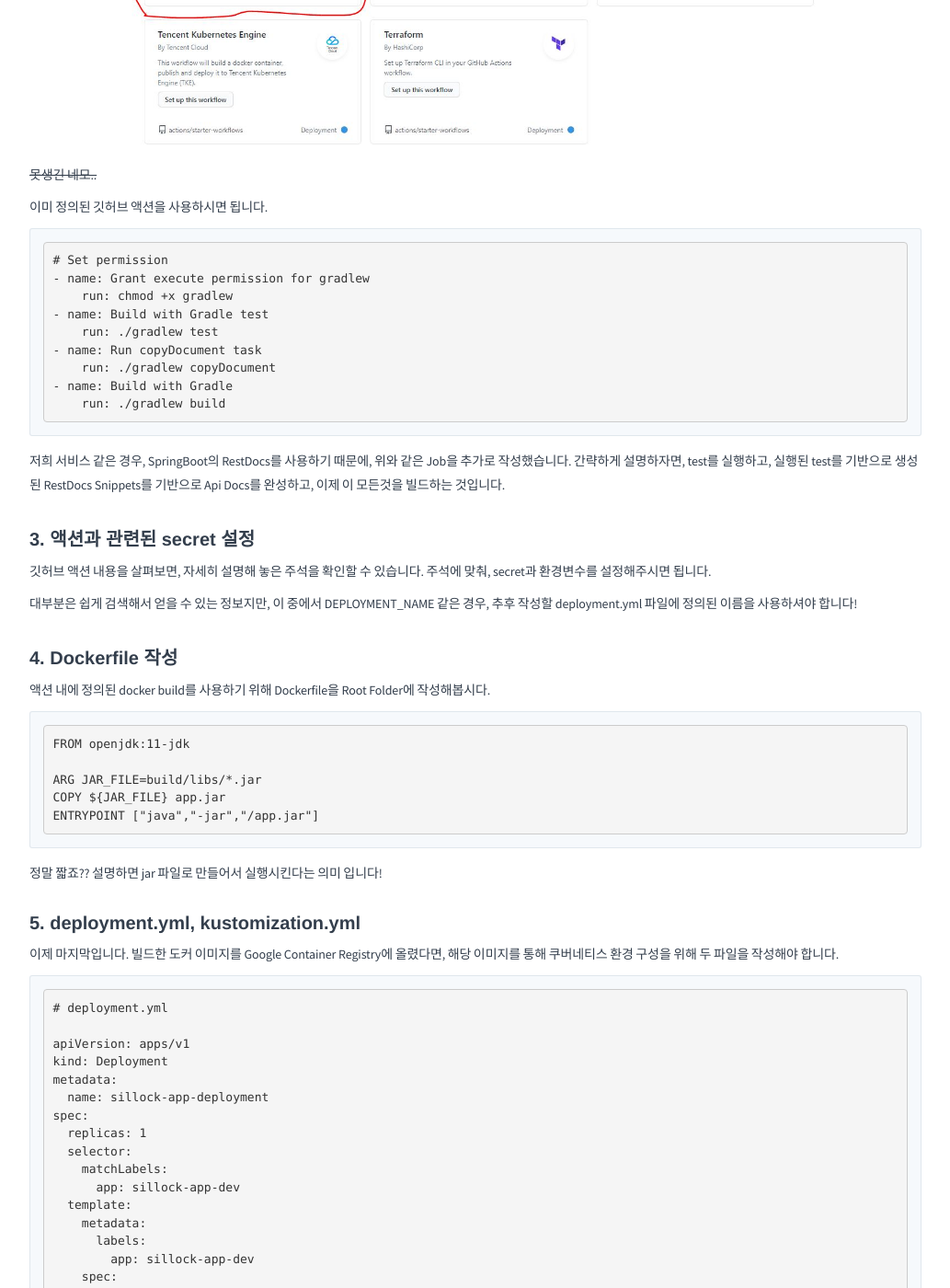
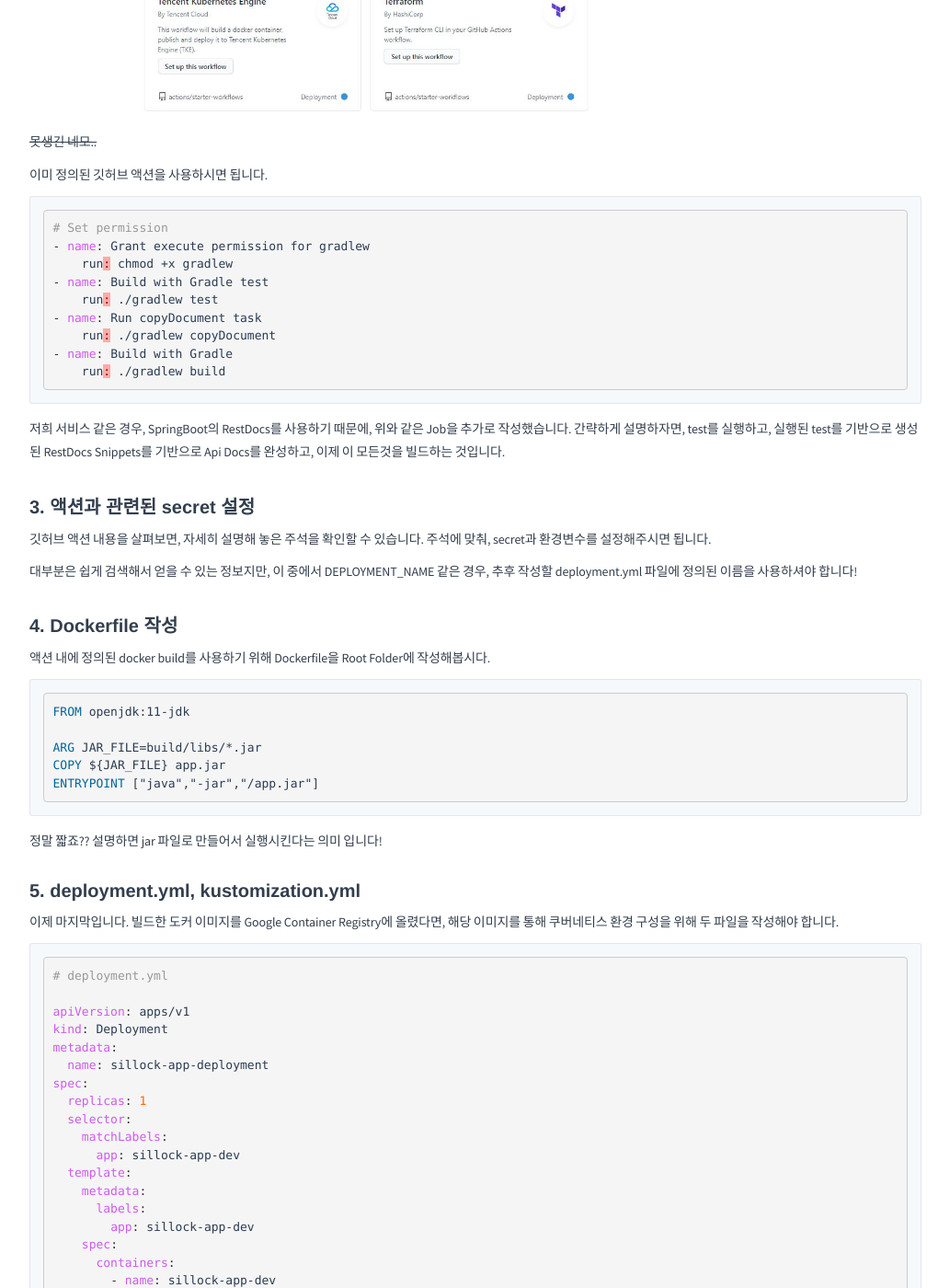
Before and after one commit to ourtreering/ourtreering.github.io, a Jekyll site: the page built from tech/2106250002/index.md, in a window 1280 px wide and 1400 px high, scrolled down 2640 px. Shown: the whole window at 92% size, without its empty margins (123-1156 px from the left). Built offline with Jekyll 4.4.1, drawn with Linux system fonts in a browser that asks for light colours; comment, search, counter and statistics services are not loaded; some of the changed text lies outside the part shown.

Commit message:
Refactor: 코드블럭 수정

````diff
--- a/tech/2106250002/index.md
+++ b/tech/2106250002/index.md
@@ -31,8 +31,6 @@ hash-tag: [Github_Action, K8s, Docker, CI/CD]
 
 각각의 장단점이 존재하지만, 저는 데브옵스 초보이기 때문에, 돈이 더 드는 SaaS를 사용하기로 결정했습니다. ~~(사장님 죄송해요)~~
 
-</br>
-</br>
 
 ## 배포 구현하기
 ---------------------------
@@ -65,7 +63,7 @@ GKE를 생성하는 예제는 인터넷에 다양하니 넘어가도록 하겠
 
 이미 정의된 깃허브 액션을 사용하시면 됩니다.
 
-```
+~~~yml
 # Set permission
 - name: Grant execute permission for gradlew
     run: chmod +x gradlew
@@ -75,7 +73,7 @@ GKE를 생성하는 예제는 인터넷에 다양하니 넘어가도록 하겠
     run: ./gradlew copyDocument
 - name: Build with Gradle
     run: ./gradlew build
-```
+~~~
 
 저희 서비스 같은 경우, SpringBoot의 RestDocs를 사용하기 때문에, 위와 같은 Job을 추가로 작성했습니다. 간략하게 설명하자면, test를 실행하고, 실행된 test를 기반으로 생성된 RestDocs Snippets를 기반으로 Api Docs를 완성하고, 이제 이 모든것을 빌드하는 것입니다.
 
@@ -92,13 +90,13 @@ deployment.yml 파일에 정의된 이름을 사용하셔야 합니다!
 
 액션 내에 정의된 docker build를 사용하기 위해 Dockerfile을 Root Folder에 작성해봅시다.
 
-```
+~~~Dockerfile
 FROM openjdk:11-jdk
 
 ARG JAR_FILE=build/libs/*.jar
 COPY ${JAR_FILE} app.jar
 ENTRYPOINT ["java","-jar","/app.jar"]
-```
+~~~
 
 정말 짧죠?? 설명하면 jar 파일로 만들어서 실행시킨다는 의미 입니다!
 
@@ -106,7 +104,7 @@ ENTRYPOINT ["java","-jar","/app.jar"]
 
 이제 마지막입니다. 빌드한 도커 이미지를 Google Container Registry에 올렸다면, 해당 이미지를 통해 쿠버네티스 환경 구성을 위해 두 파일을 작성해야 합니다.
 
-```
+~~~yml
 # deployment.yml
 
 apiVersion: apps/v1
@@ -129,9 +127,9 @@ spec:
           resources: {}
           ports:
             - containerPort: 8080
-```
+~~~
 
-```
+~~~yaml
 # kustomization.yaml
 
 apiVersion: kustomize.config.k8s.io/v1beta1
@@ -139,7 +137,7 @@ kind: Kustomization
 
 resources:
   - deployment.yml
-```
+~~~
 
 ## 최종 모습
 ---------------------------
````
Also changed, not shown: tech/2106241147/index.md (+2 -2 lines).
